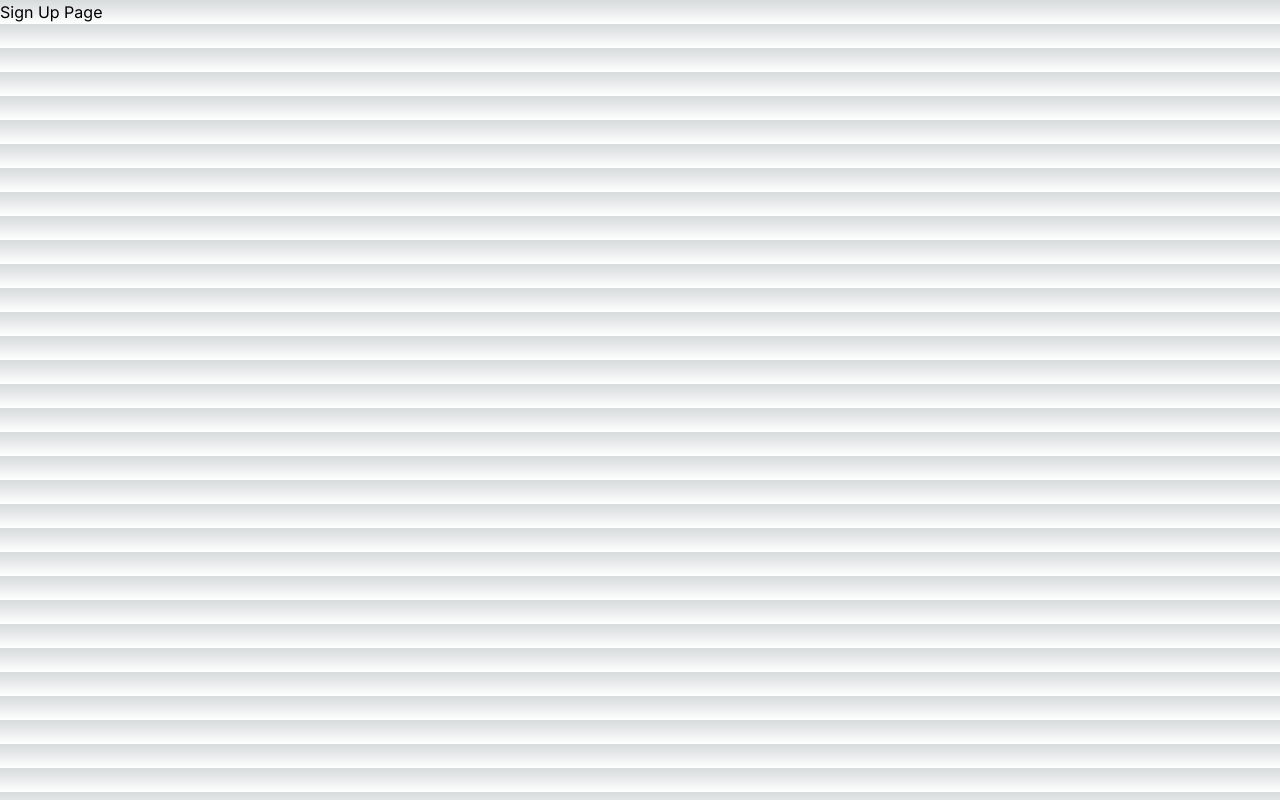
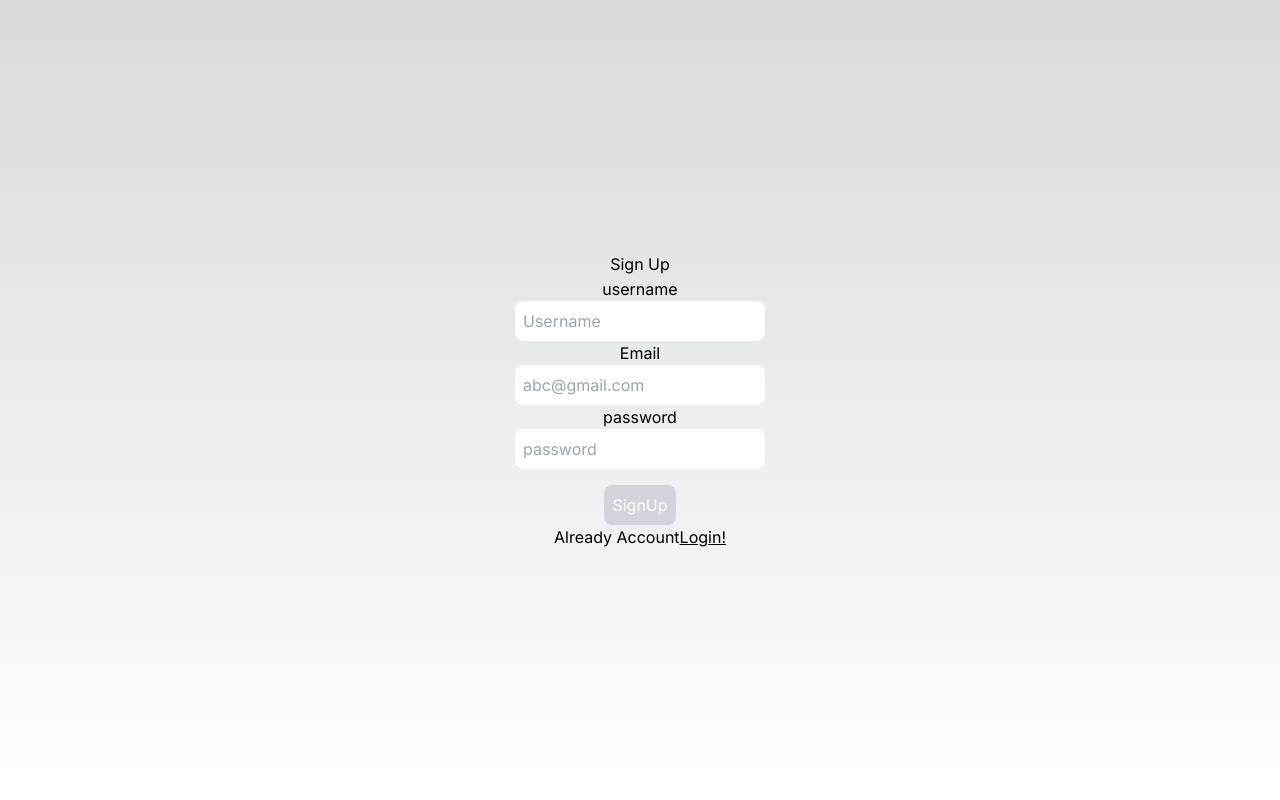
Before and after one commit to hempun10/Learning_next13_appRouter, a Next.js app: page /signup in a window 1280 px wide. Built offline with nearby package versions, Linux system fonts and the light colour scheme.

Commit message:
Basic MVC

```diff
--- a/src/app/login/page.tsx
+++ b/src/app/login/page.tsx
@@ -1,7 +1,49 @@
-import React from "react";
+"use client";
+import Link from "next/link";
+import React, { useState } from "react";
+import { useRouter } from "next/navigation";
+import { axios } from "axios";
 
 const LoginPage = () => {
-  return <div>Login Page</div>;
+  const [user, setuser] = useState({
+    email: "",
+    password: "",
+  });
+  const onSignUp = async () => {};
+  return (
+    <div className=" flex flex-col items-center justify-center min-h-screen py-2">
+      Login
+      <hr />
+      <label htmlFor="email">Email</label>
+      <input
+        className=" p-2  rounded-lg"
+        type="email"
+        value={user.email}
+        onChange={(e) => setuser({ ...user, email: e.target.value })}
+        placeholder="abc@gmail.com"
+      />
+      <label htmlFor="password">password</label>
+      <input
+        className=" p-2  rounded-lg"
+        type="password"
+        value={user.password}
+        onChange={(e) => setuser({ ...user, password: e.target.value })}
+        placeholder="password"
+      />
+      <button
+        type="submit"
+        className=" bg-gray-300 p-2 rounded-lg text-white mt-4"
+      >
+        SignUp
+      </button>
+      <span>
+        Create New Account
+        <Link href={"/signup"} className=" underline">
+          SignUp!
+        </Link>
+      </span>
+    </div>
+  );
 };
 
 export default LoginPage;
--- /dev/null
+++ b/src/app/profile/[...id]/page.tsx
@@ -0,0 +1,11 @@
+import React from "react";
+
+const UserProfile = ({ params }: any) => {
+  return (
+    <div className=" flex flex-col items-center justify-center min-h-screen py-2">
+      <h1 className=" text-2xl"> Profile {params.id} </h1>
+    </div>
+  );
+};
+
+export default UserProfile;
--- /dev/null
+++ b/src/app/profile/page.tsx
@@ -0,0 +1,11 @@
+import React from "react";
+
+const ProfilePage = () => {
+  return (
+    <div className=" flex flex-col items-center justify-center min-h-screen py-2">
+      <h1>Profile </h1>
+    </div>
+  );
+};
+
+export default ProfilePage;
--- a/src/app/signup/page.tsx
+++ b/src/app/signup/page.tsx
@@ -1,7 +1,58 @@
-import React from "react";
+"use client";
+import Link from "next/link";
+import React, { useState } from "react";
+import { useRouter } from "next/navigation";
+import { axios } from "axios";
 
 const SignUpPage = () => {
-  return <div>Sign Up Page</div>;
+  const [user, setuser] = useState({
+    email: "",
+    password: "",
+    username: "",
+  });
+  const onSignUp = async () => {};
+  return (
+    <div className=" flex flex-col items-center justify-center min-h-screen py-2">
+      Sign Up
+      <hr />
+      <label htmlFor="username">username</label>
+      <input
+        className=" p-2  rounded-lg"
+        type="text"
+        value={user.username}
+        onChange={(e) => setuser({ ...user, username: e.target.value })}
+        placeholder="Username"
+      />
+      <label htmlFor="email">Email</label>
+      <input
+        className=" p-2  rounded-lg"
+        type="email"
+        value={user.email}
+        onChange={(e) => setuser({ ...user, email: e.target.value })}
+        placeholder="abc@gmail.com"
+      />
+      <label htmlFor="password">password</label>
+      <input
+        className=" p-2  rounded-lg"
+        type="password"
+        value={user.password}
+        onChange={(e) => setuser({ ...user, password: e.target.value })}
+        placeholder="password"
+      />
+      <button
+        type="submit"
+        className=" bg-gray-300 p-2 rounded-lg text-white mt-4"
+      >
+        SignUp
+      </button>
+      <span>
+        Already Account
+        <Link href={"/login"} className=" underline">
+          Login!
+        </Link>
+      </span>
+    </div>
+  );
 };
 
 export default SignUpPage;
--- /dev/null
+++ b/src/models/userModel.ts
@@ -0,0 +1,4 @@
+import mongoose from "mongoose";
+
+const userSchema = new mongoose.Schema({});
+const User = mongoose.models.users || mongoose.model("Users", userSchema);
```
